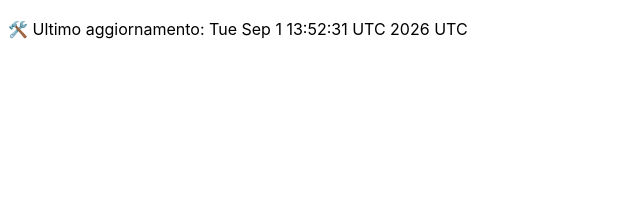
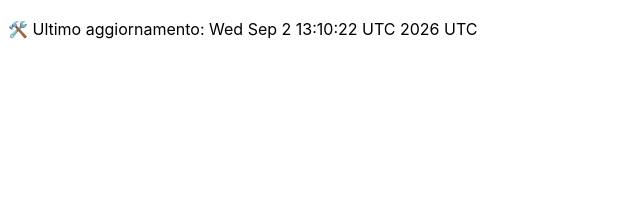
Before and after one commit to DanteTrb/DanteTrb.github.io, a Jekyll site: the page built from badges.md, in a window 1280 px wide. Shown: the top 213 px of the page, without its empty margins (0-640 px from the left). Built offline with Jekyll 4.4.1, drawn with Linux system fonts in a browser that asks for light colours; our own code applies the rules of GitHub Pages for plain Markdown files.

Commit message:
🛠️ Aggiornamento automatico badge

```diff
--- a/badges.md
+++ b/badges.md
@@ -1 +1 @@
-🛠️ Ultimo aggiornamento: Tue Sep  1 13:52:31 UTC 2026 UTC
+🛠️ Ultimo aggiornamento: Wed Sep  2 13:10:22 UTC 2026 UTC
```
